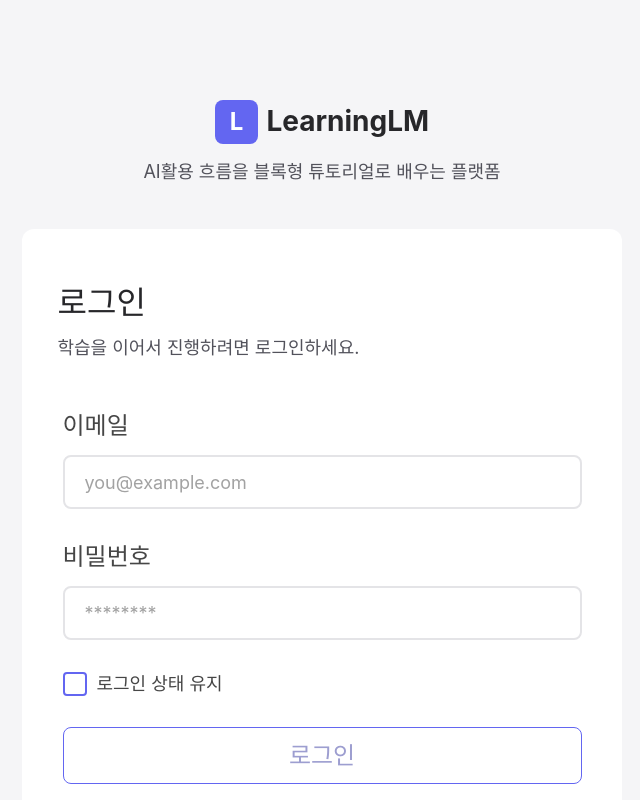
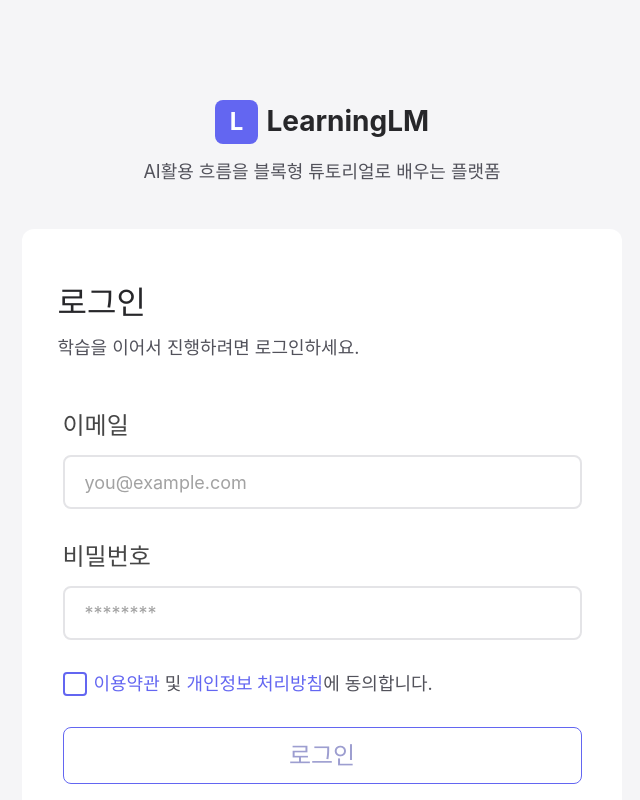
Before and after one commit to UMCLearningLM/UMCLearningLM_FE, a React (Vite) app in the folder LearningLM/: page / in a window 1280 px wide. Shown: the top 800 px of the page, without its empty margins (318-958 px from the left). Built offline with nearby package versions, Linux system fonts and the light colour scheme.

Commit message:
동의 체크박스 수정

```diff
--- a/LearningLM/src/pages/Login.tsx
+++ b/LearningLM/src/pages/Login.tsx
@@ -3,6 +3,7 @@ import { FcGoogle } from "react-icons/fc";
 {/* npm install react-icons */ }
 import { useNavigate } from "react-router-dom";
 import axios from "axios";
+import { Check } from "lucide-react";
 {/*npm install axios */ }
 
 export function Login() {
@@ -17,6 +18,10 @@ export function Login() {
     const [pwCheckState, setPwCheckState] = useState<"basic" | "incorrect" | "success">("basic");
     const [pwNumFail, setPwNumFail] = useState<"basic" | "incorrect" | "success">("basic");
     const [pwFormErr, setPwFormErr] = useState(false);
+    const [ckBox, setCkBox] = useState(false);
+    const [noAgree, setNoAgree] = useState(false);
+    const [mem, setMem] = useState(false);
+
 
     const validateEmail = (email: string) => {
         const emailRegex = /^[^\s@]+@[^\s@]+\.[^\s@]+$/;
@@ -35,6 +40,15 @@ export function Login() {
             setPwNumFail("success");
         }
     }, [pw]);
+
+    useEffect(() => {
+        if (!ckBox) {
+            setNoAgree(true);
+        } else {
+            setNoAgree(false);
+            setMem(true);
+        }
+    }, [ckBox]);
 
     const login = async () => {
 
@@ -60,6 +74,10 @@ export function Login() {
                 setPwCheckState("incorrect");
             } else { setPwCheckState("success"); }
 
+            if (!ckBox) {
+                setMem(true);
+                setNoAgree(true);
+            }
 
             console.log("emailState", emailState);
             console.log("pwCheckState", pwCheckState);
@@ -108,6 +126,7 @@ export function Login() {
                         <p className="text-[#52525B] mt-[7px]">학습을 이어서 진행하려면 로그인하세요.</p>
                     </div>
                     {/*main content */}
+                    <div className="flex flex-col gap-[30px]">
                         {/*email */}
                         <div className="flex flex-col mt-[47px] w-[519px]">
                             <p className="text-[24px]">이메일</p>
@@ -128,7 +147,8 @@ export function Login() {
                                 </>
                             )}
                         </div>
-                    <div className="flex flex-col w-[519px] mt-[30px]">
+                        {/* password */}
+                        <div className="flex flex-col w-[519px]">
                             <p className="text-[24px]">비밀번호</p>
                             <input type="password"
                                 onChange={(e) => {
@@ -147,22 +167,30 @@ export function Login() {
                                 </>
                             )}
                         </div>
-
+                        {/* agreeBtn */}
                         {/*login state && login btn */}
-                    <div className="w-[519px]">
-                        <label className="agreement flex items-center my-[30px]">
-                            <div className="cursor-pointer w-[24px] h-[24px] border-2 rounded border-[#6366F1]">
+                        <label className="w-[519px] cursor-pointer agreement flex items-center">
                             <input
                                 type="checkbox"
                                 checked={checked}
                                 className="hidden"
                                 onChange={(e) => setChecked(e.target.checked)}
+                                onClick={() => {
+                                    setCkBox(!ckBox);
+                                }}
                             />
+                            <div className={`w-[24px] h-[24px] flex items-center justify-center text-center border-2 rounded border-[#6366F1]
+                            ${checked ? "bg-[#6366F1]" : "border-[#6366F1]"
+                                }`}
+                            >
+                                {checked && <Check size={18} className="text-white stroke-[3]" />}
                             </div>
-                            <span className="ml-[10px]">
-                                로그인 상태 유지
+                            <span className="text-[#52525B]">
+                                <span className="link pl-[7px] font-bold text-[#6366F1]">이용약관</span> 및{" "}
+                                <span className="link font-bold text-[#6366F1]">개인정보 처리방침</span>에 동의합니다.
                             </span>
                         </label>
+                        {/* loginBtn */}
                         <button className="hover:bg-[#6366F1] hover:text-white text-[#9D9ED0] cursor-pointer w-[519px] h-[57px] items-center justify-center rounded-[8px] border-1 border-[#6366F1]"
                             onClick={() => {
                                 // navigate("/home")
@@ -171,6 +199,12 @@ export function Login() {
                             <span className="text-[24px] font-bold ">로그인</span>
                         </button>
                     </div>
+
+
+
+
+
+
                     {/*login state && login btn 끝*/}
                     <div className="flex items-center w-[519px] my-[34px]">
                         <div className="flex-1 h-px bg-[#E4E4E7]" />
```
Lines whose indentation alone changed are shown as unchanged.
